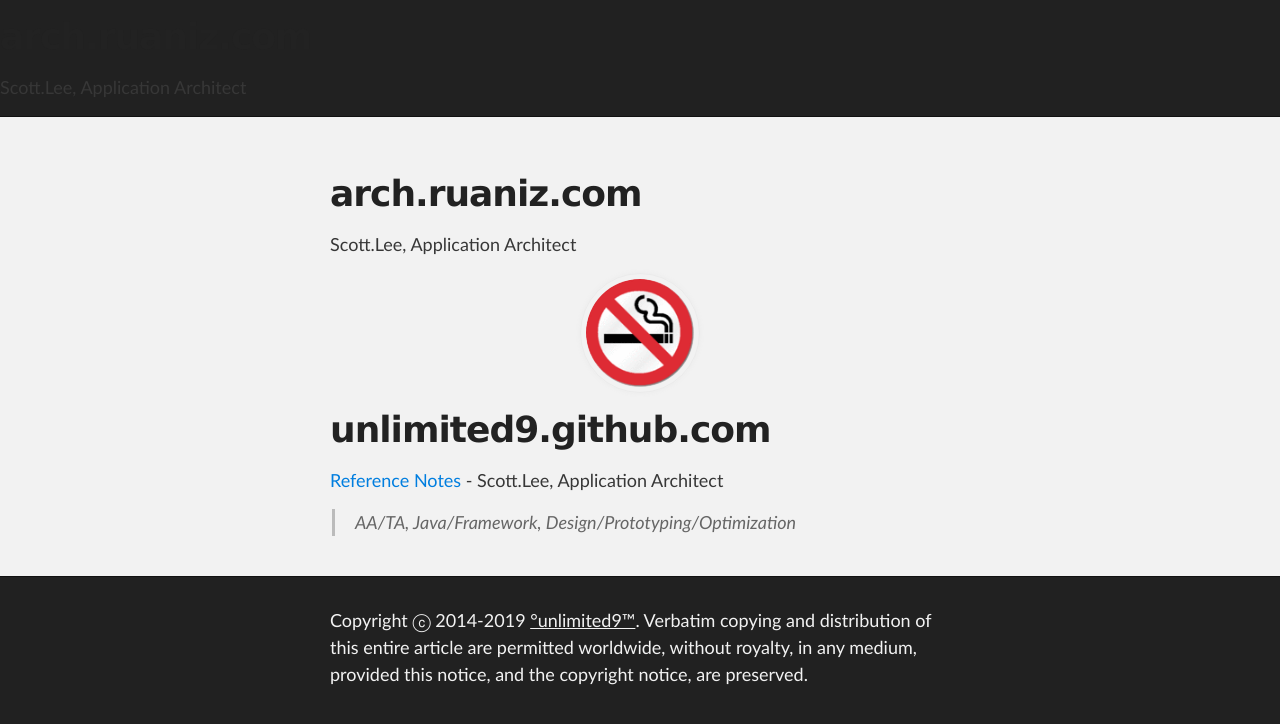
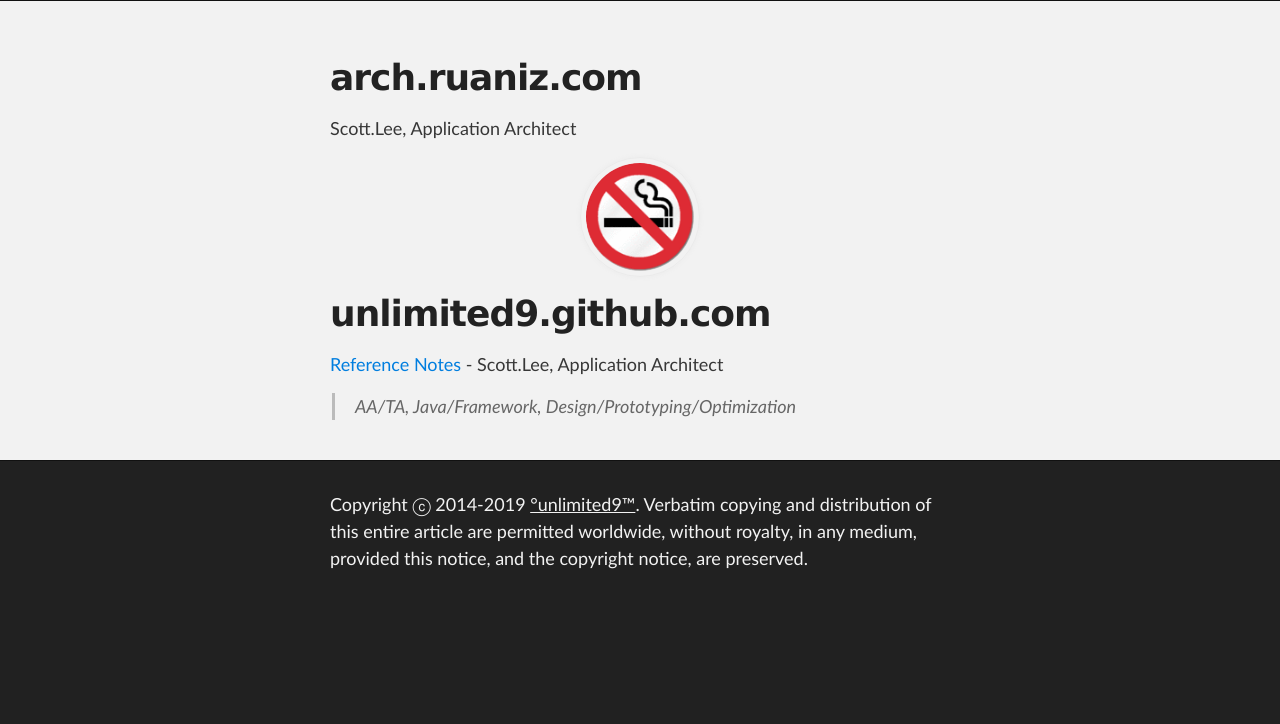
Before and after one commit to unlimited9/unlimited9.github.com, a Jekyll site: the page built from README.md, in a window 1280 px wide. Shown: the top 724 px of the page. Built offline with Jekyll 4.4.1, drawn with Linux system fonts in a browser that asks for light colours; our own code applies the rules of GitHub Pages for plain Markdown files.

Commit message:
Update default.html

```diff
--- a/_layouts/default.html
+++ b/_layouts/default.html
@@ -14,11 +14,6 @@
   <body>
     <!-- HEADER -->
     {% include header.html %}
-
-    <div id="title">
-      <h1>{{ site.title | default: site.github.repository_name }}</h1>
-      <p>{{ site.description | default: site.github.project_tagline }}</p>
-    </div>
 
     <!-- MAIN CONTENT -->
     <div id="main_content_wrap" class="outer">
```
